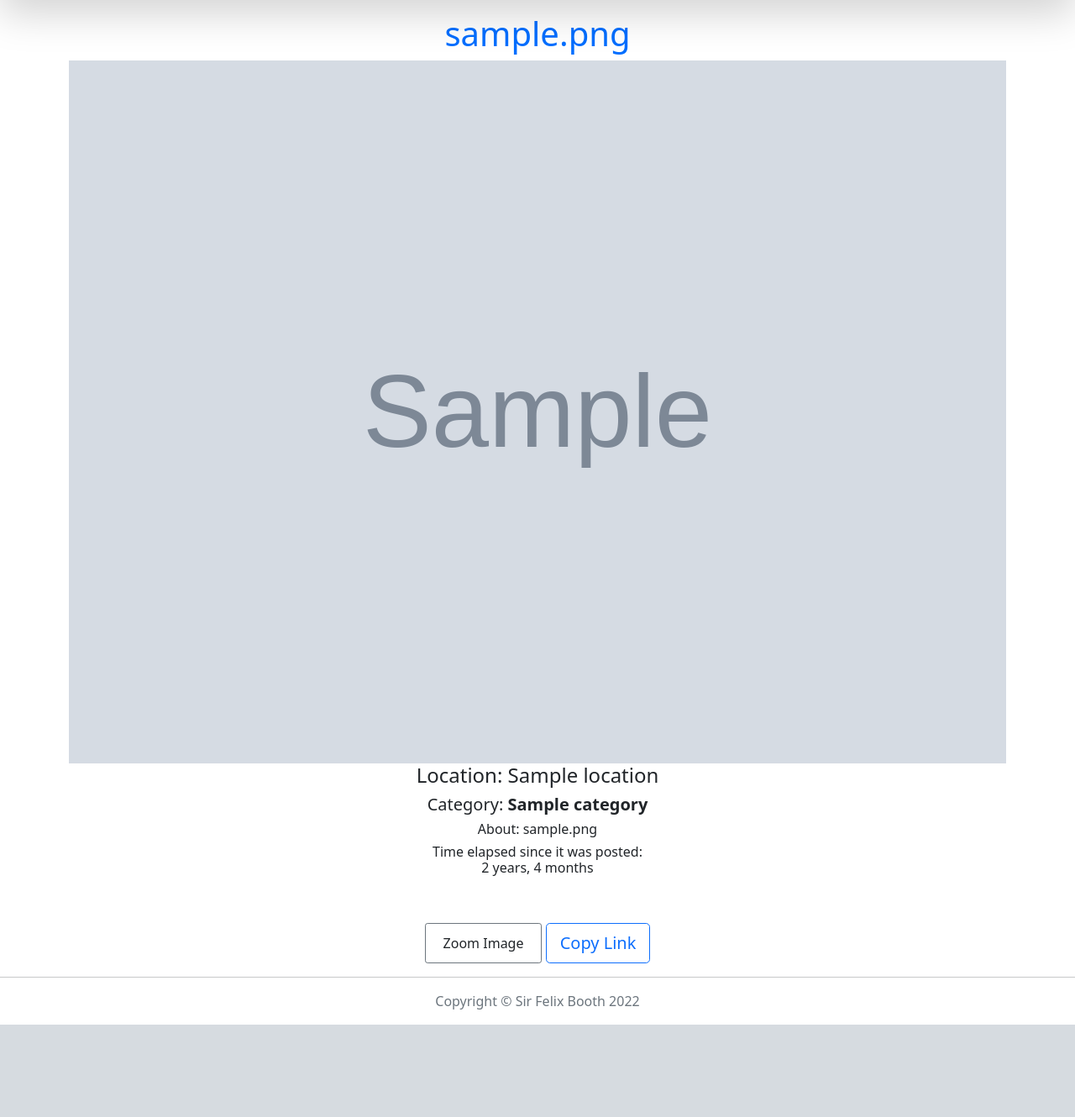
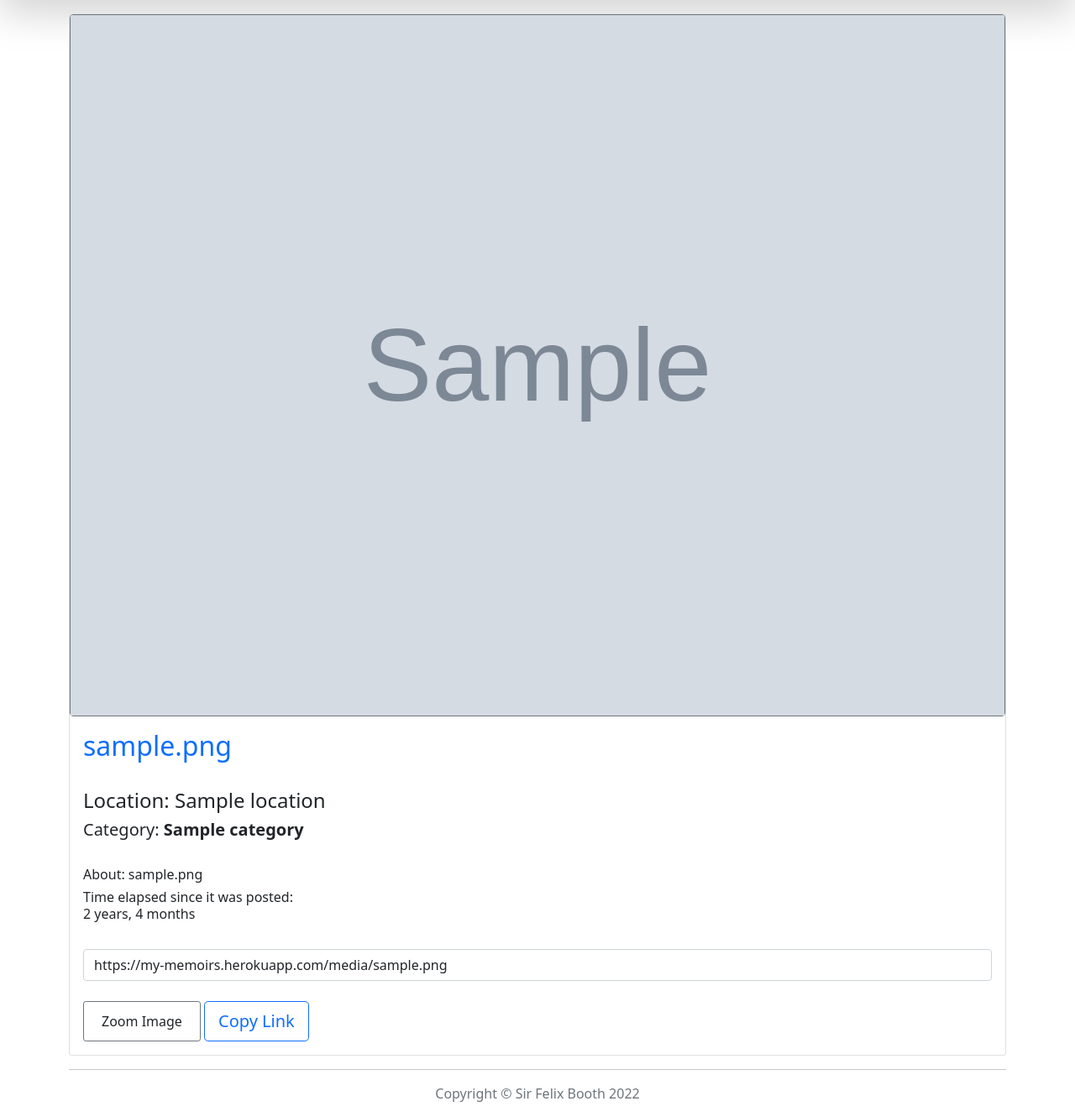
Before and after one commit to SayiaFelix/SirFelix-gallery, a Django app: page /location/1 in a window 1280 px wide. Shown: the part 68-1398 px from the top of the page at 84% size. Before the commit the page ends 1288 px from the top, so only its background shows below. Run offline with Django 3.2, Linux system fonts and the light colour scheme; tables that the repository leaves empty hold one stand-in row (values such as "Sample post"); grey boxes marked "Sample" are stand-in pictures; some libraries are stand-ins or nearby versions.

Commit message:
editing location file

```diff
--- a/myBooth/templates/all-images/locations.html
+++ b/myBooth/templates/all-images/locations.html
@@ -3,32 +3,35 @@
 {% block content %}
 
 <div class="container">
-    <div class="row">
-        <h1 class="text-center">{{image.image_name}}</h1>
+
+     <div class="card">
+
+        <div class="card border-secondary">
+          <img  class="card-img-top" src="{{image.image.url}}"  class="img-responsive" alt="">
         </div>
-   <div class="row">
-     <img src="{{image.image.url}}"  class="img-responsive" alt="">
-   </div>
-
-   <div class="text-center">
+        <div class="card-body">
+            <h2 class="text-primary">{{image.image_name}}</h2>
+            <br>
             <h4 class="">Location: {{image.location}}</h4>
-
             {% for categ in image.category.all %}
             <h5> Category: <strong>{{ categ.category_name }} </strong>   </h5>
             {% endfor %}
+            <br>
             <h6>About:  {{image.image_descriptions}}</h6>
             <h6>Time elapsed since it was posted: <br>{{image.post_date|timesince}}</h6>
 
             <br>
-           {% comment %} <input type="text" id="imagelink" class="form-control input-sm text-center" value="https://my-memoirs.herokuapp.com{{image.image.url}}"
-                    class="hidden">   {% endcomment %}
+              <input type="text" id="imagelink" class="form-control input-sm" value="https://my-memoirs.herokuapp.com{{image.image.url}}"
+                            class="hidden">
             <br>
             <div class="top">
                 <button type="" class="btn btn-outline-secondary btn-sm"> <a class="btn btn-custom fs-6" rel="gallery" href="{{image.image.url}}">Zoom Image</a> </button>
                 <button class="btn btn-outline-primary btn-lg" onclick="CopyFunction()">Copy Link</button>
             </div>
         </div>
+
   </div>
+
 
 <script>
     function CopyFunction() {
--- a/static/css/gallery.css
+++ b/static/css/gallery.css
@@ -1,3 +1,4 @@
-h1 {
+h1,
+h2 {
     color: rgb(0, 110, 255);
 }
```
Lines whose indentation alone changed are shown as unchanged.
